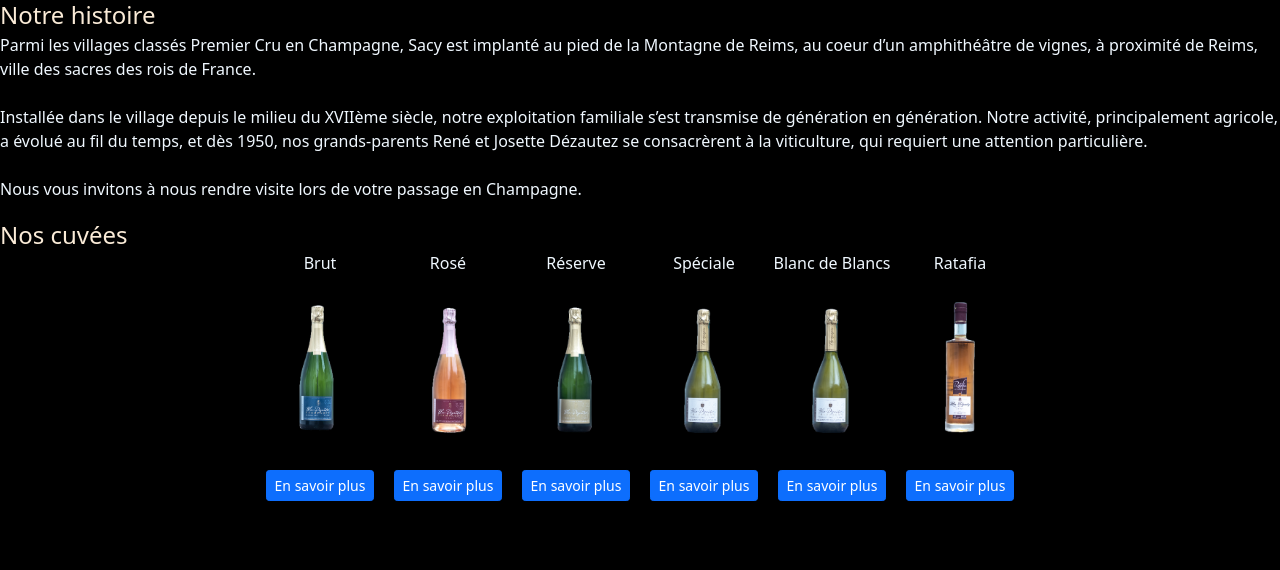
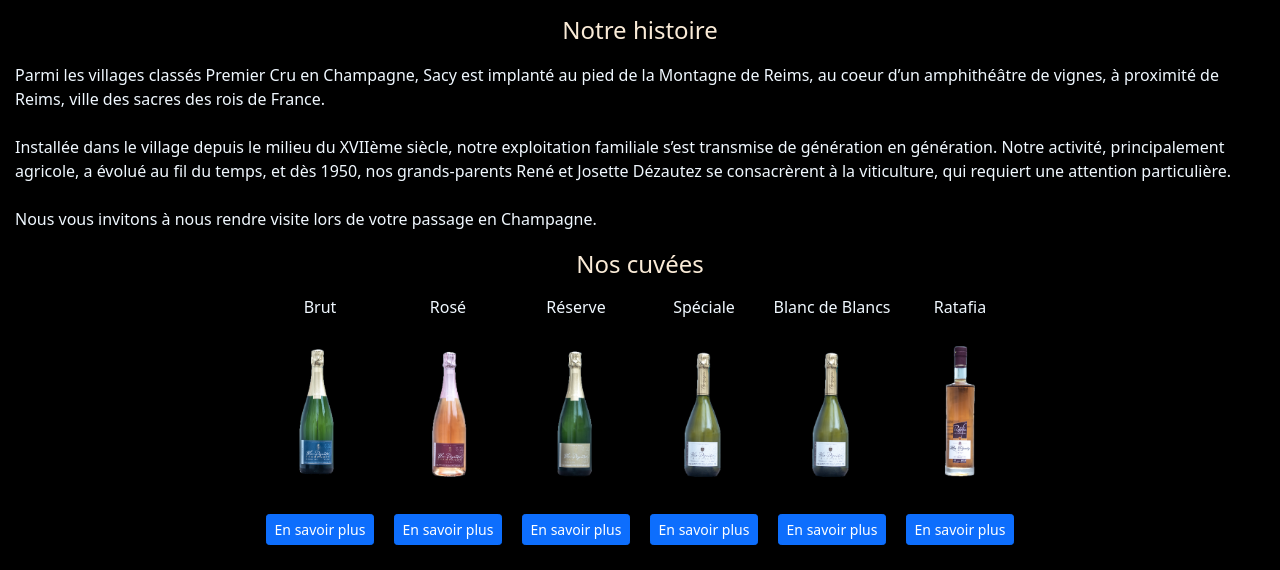
Before and after one commit to Aphideth/Blin-Dezautez, a plain HTML site: page index.html in a window 1280 px wide. Shown: the part 187-757 px from the top of the page. Drawn offline with nearby package versions, Linux system fonts and the light colour scheme.

Commit message:
center text

```diff
--- a/style.css
+++ b/style.css
@@ -12,7 +12,9 @@ header {
 
 section {
   font-size: 1.5rem;
+  text-align: center;
   color: antiquewhite;
+  margin: 15px;
 }
 
 p {
@@ -22,6 +24,7 @@ p {
 .intro {
   font-size: 1rem;
   color: aliceblue;
+  margin: 15px;
 }
 .champagne-cards {
   display: flex;
```
